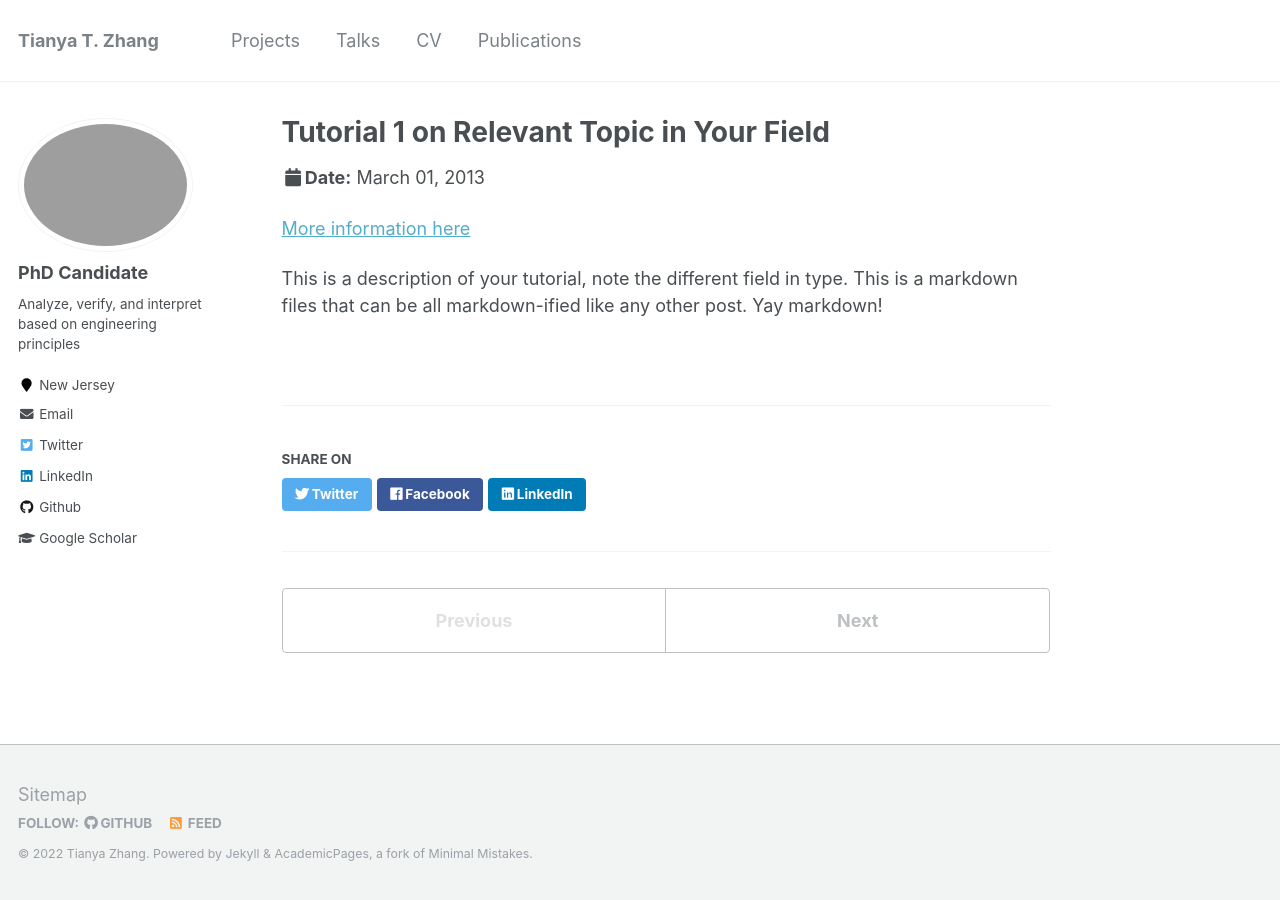
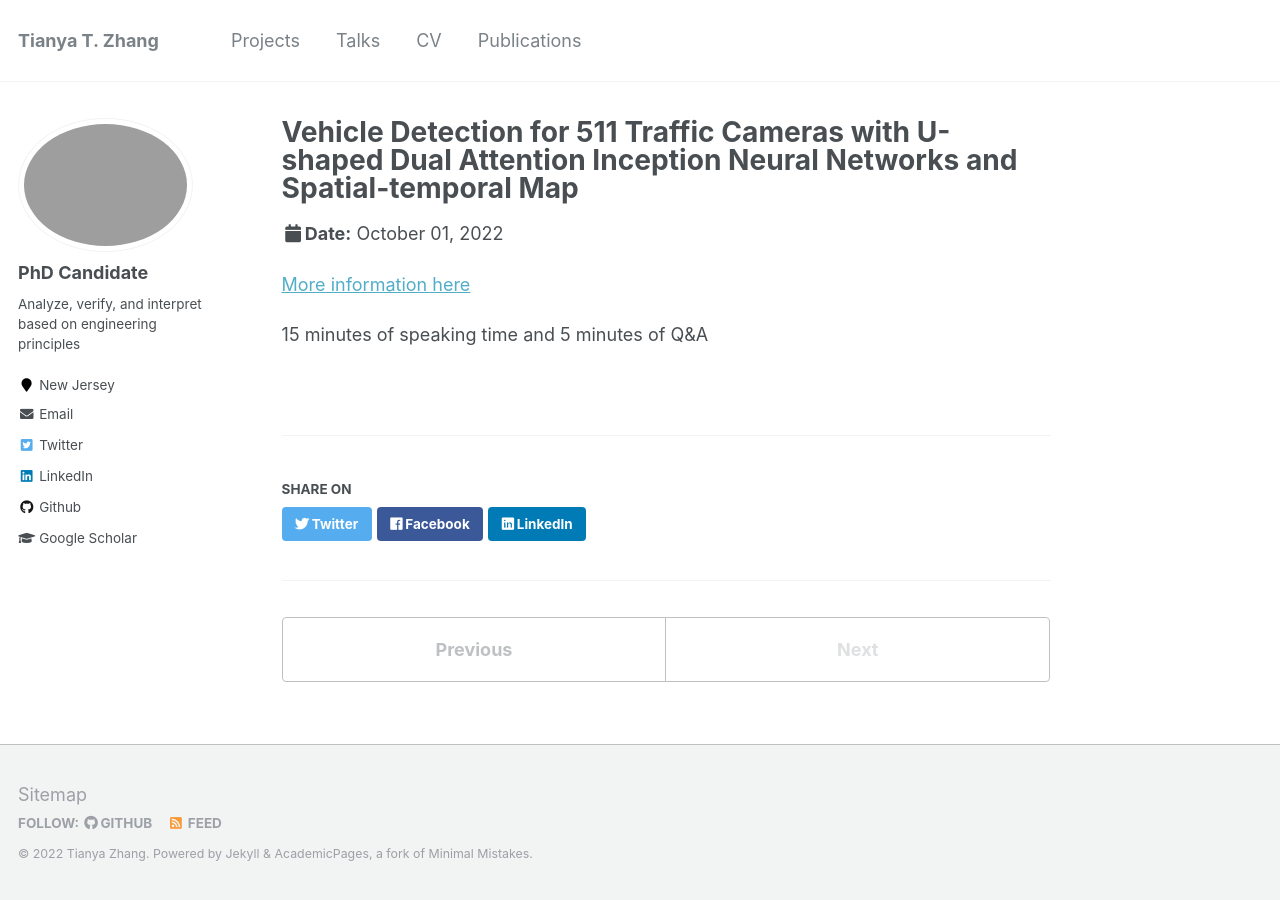
Before and after one commit to TeRyZh/Website, a Jekyll site: the page built from _talks/2013-03-01-tutorial-1.md, in a window 1280 px wide. Built offline with Jekyll 4.4.1, drawn with Linux system fonts in a browser that asks for light colours.

Commit message:
Update 2013-03-01-tutorial-1.md

```diff
--- a/_talks/2013-03-01-tutorial-1.md
+++ b/_talks/2013-03-01-tutorial-1.md
@@ -1,13 +1,13 @@
 ---
-title: "Tutorial 1 on Relevant Topic in Your Field"
+title: "Vehicle Detection for 511 Traffic Cameras with U-shaped Dual Attention Inception Neural Networks and Spatial-temporal Map"
 collection: talks
-type: "Tutorial"
+type: "Conference Presentation"
 permalink: /talks/2013-03-01-tutorial-1
-venue: "UC-Berkeley Institute for Testing Science"
-date: 2013-03-01
-location: "Berkeley CA, USA"
+venue: "TRB Session 1038: New Solutions to Traffic Monitoring Challenges "
+date: Monday 1/10/2022
+location: "Washington DC, USA"
 ---
 
 [More information here](http://exampleurl.com)
 
-This is a description of your tutorial, note the different field in type. This is a markdown files that can be all markdown-ified like any other post. Yay markdown!
+15 minutes of speaking time and 5 minutes of Q&A
```
